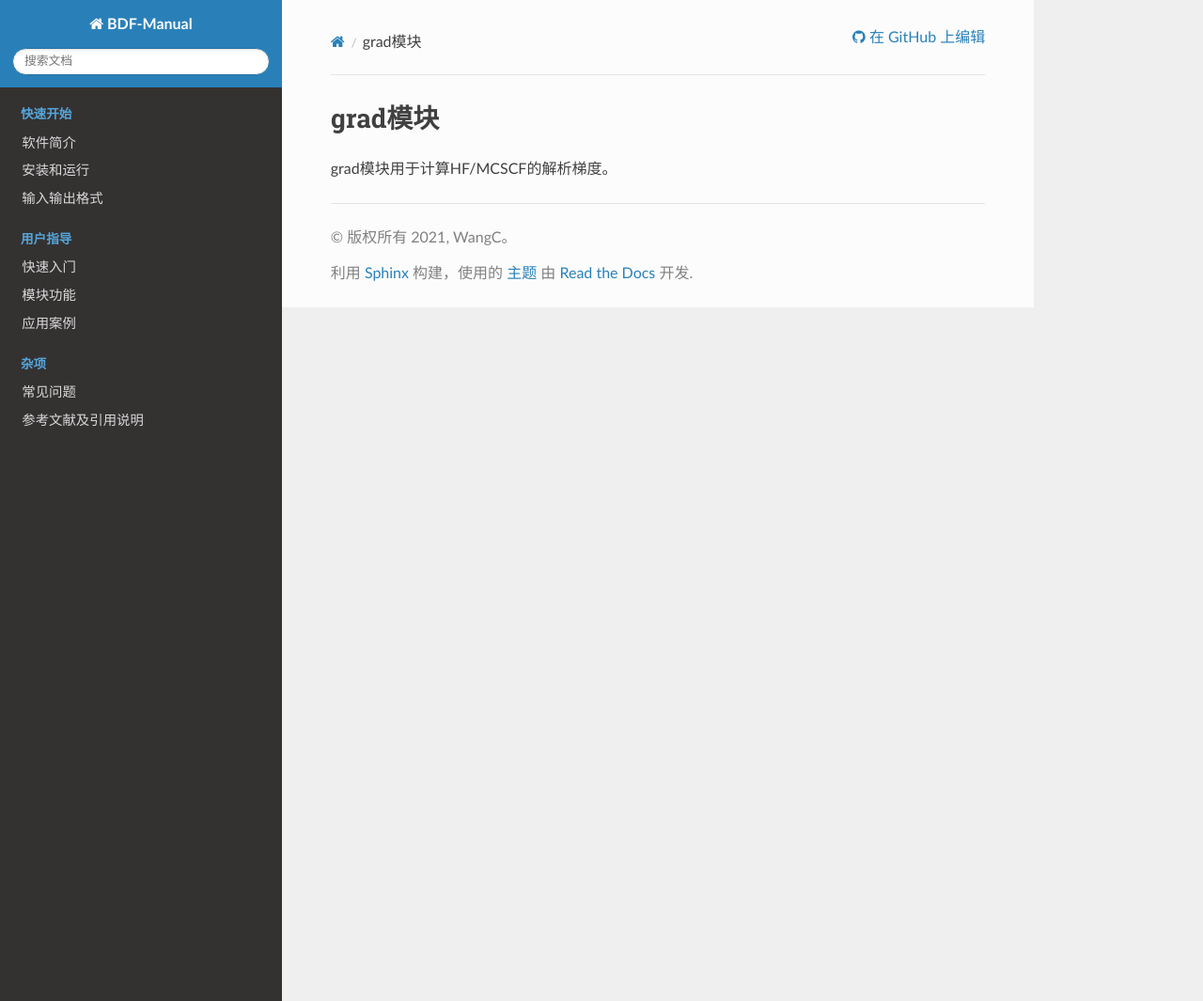
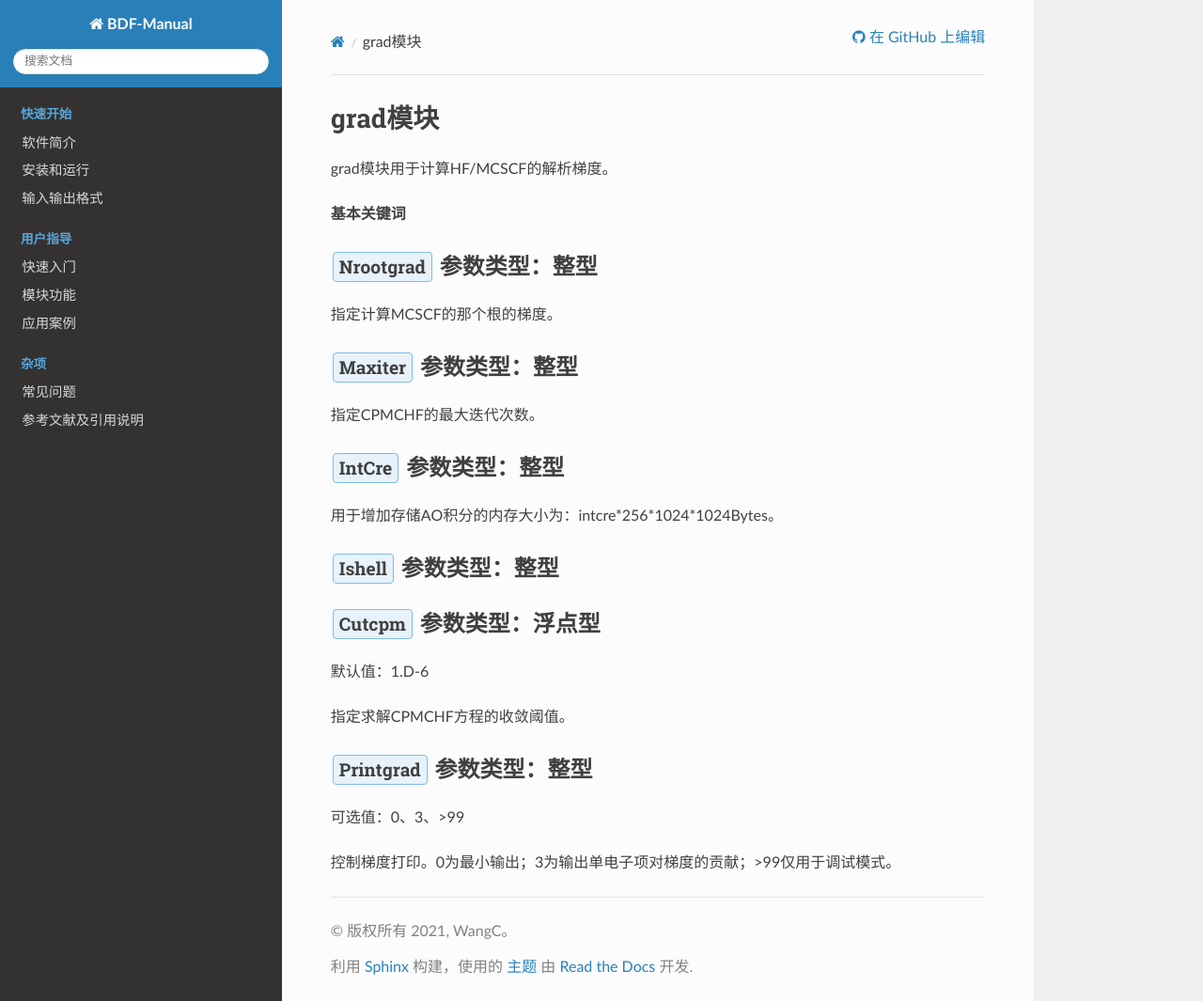
Before and after one commit to BDF-manual-maintenance/BDF-Manual, a Sphinx documentation site: the page built from source/module/grad.rst, in a window 1280 px wide and 1065 px high. Shown: the whole window at 94% size. Built offline with Sphinx 7.4.7 and the Read the Docs theme 2.0.0, drawn with Linux system fonts in a browser that asks for light colours; pages that are not in the unit, such as notebooks, are missing from menus.

Commit message:
Update grad.rst

```diff
--- a/source/module/grad.rst
+++ b/source/module/grad.rst
@@ -1,3 +1,33 @@
 grad模块
 ================================================
 grad模块用于计算HF/MCSCF的解析梯度。
+
+**基本关键词**
+
+:guilabel:`Nrootgrad` 参数类型：整型
+------------------------------------------------
+指定计算MCSCF的那个根的梯度。
+
+:guilabel:`Maxiter` 参数类型：整型
+------------------------------------------------
+指定CPMCHF的最大迭代次数。
+
+:guilabel:`IntCre` 参数类型：整型
+------------------------------------------------
+用于增加存储AO积分的内存大小为：intcre*256*1024*1024Bytes。
+
+:guilabel:`Ishell` 参数类型：整型
+------------------------------------------------
+
+
+:guilabel:`Cutcpm` 参数类型：浮点型
+------------------------------------------------
+默认值：1.D-6
+
+指定求解CPMCHF方程的收敛阈值。
+
+:guilabel:`Printgrad` 参数类型：整型
+------------------------------------------------
+可选值：0、3、>99
+
+控制梯度打印。0为最小输出；3为输出单电子项对梯度的贡献；>99仅用于调试模式。
```
